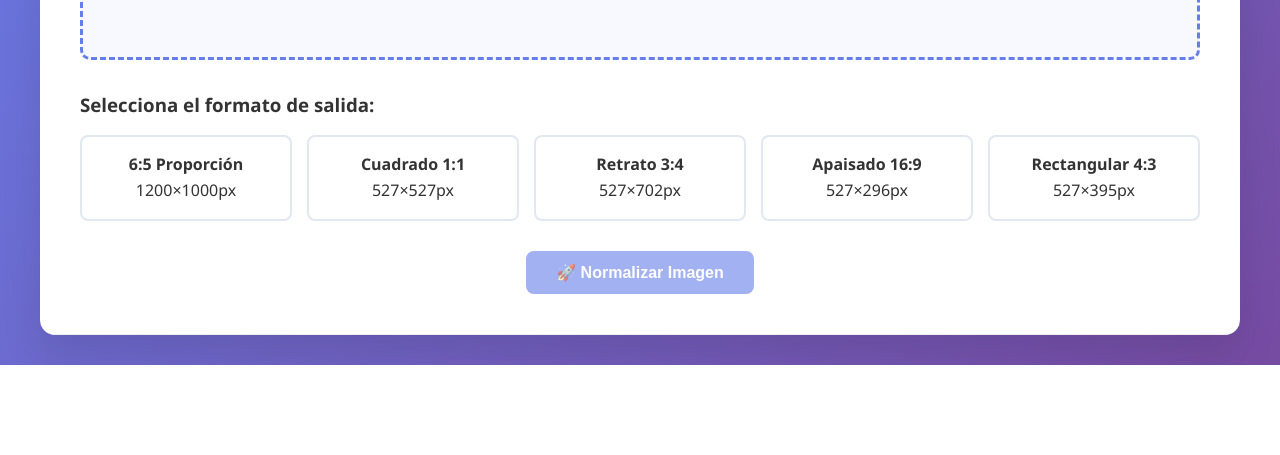
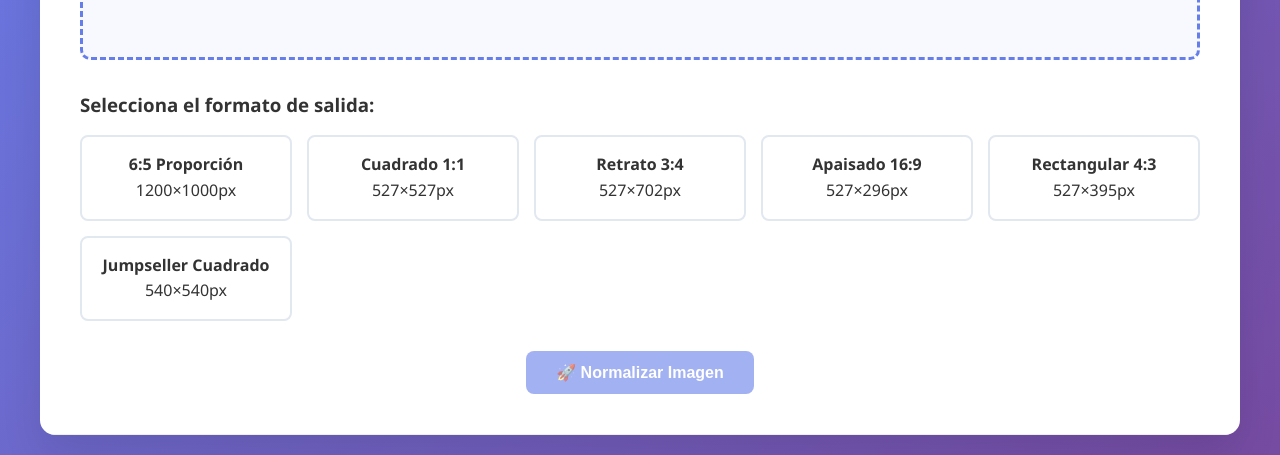
Before and after one commit to nandofes13-max/normalizador-fotos, a website: page public/index.html in a window 1280 px wide. Shown: the part 435-890 px from the top of the page. Before the commit the page ends 800 px from the top, so only its background shows below. Drawn offline with Linux system fonts and the light colour scheme.

Commit message:
Update index.html

```diff
--- a/public/index.html
+++ b/public/index.html
@@ -367,6 +367,10 @@
                         <strong>Rectangular 4:3</strong>
                         <div>527×395px</div>
                     </div>
+                    <div class="format-option" data-format="jumpsellerCuadrado">
+    <strong>Jumpseller Cuadrado</strong>
+    <div>540×540px</div>
+</div>
                 </div>
             </div>
 
```
